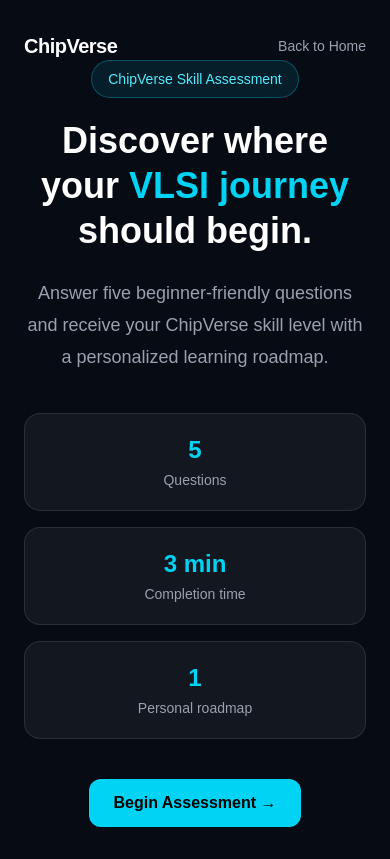
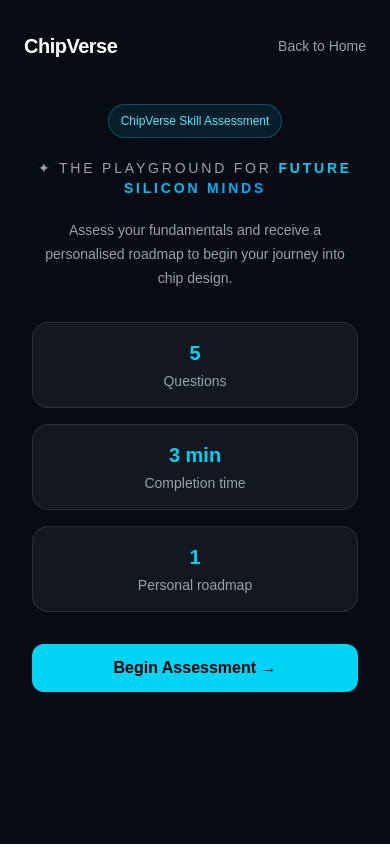
Before and after one commit to amoghakulkarni377/chipverse, a Next.js app: page / in a window 390 px wide. Built offline with nearby package versions, Linux system fonts and the light colour scheme.

Commit message:
Add ChipVerse brand tagline to hero section

```diff
--- a/src/app/page.js
+++ b/src/app/page.js
@@ -126,50 +126,48 @@
       </nav>
 
       {!started && !completed && (
-        <section className="mx-auto flex min-h-[80vh] max-w-4xl flex-col items-center justify-center text-center">
-          <span className="mb-5 rounded-full border border-cyan-400/30 bg-cyan-400/10 px-4 py-2 text-sm text-cyan-300">
+  <section className="mx-auto flex min-h-[80vh] w-full max-w-4xl flex-col items-center justify-center px-2 py-10 text-center sm:px-4">
+    <span className="mb-5 rounded-full border border-cyan-400/30 bg-cyan-400/10 px-3 py-2 text-xs text-cyan-300 sm:px-4 sm:text-sm">
       ChipVerse Skill Assessment
     </span>
 
-          <h1 className="max-w-3xl text-4xl font-bold leading-tight sm:text-6xl">
-            Discover where your
-            <span className="text-cyan-400"> VLSI journey </span>
-            should begin.
-          </h1>
-
-          <p className="mt-6 max-w-2xl text-lg leading-8 text-gray-400">
-            Answer five beginner-friendly questions and receive your
-            ChipVerse skill level with a personalized learning roadmap.
+    <p className="text-sm tracking-[0.2em] uppercase text-gray-400">
+  ✦ The Playground for{" "}
+  <span className="bg-gradient-to-r from-cyan-400 to-sky-500 bg-clip-text text-transparent font-semibold">
+    Future Silicon Minds
+  </span>
 </p>
 
-          <div className="mt-10 grid w-full max-w-2xl gap-4 sm:grid-cols-3">
-            <div className="rounded-2xl border border-white/10 bg-white/5 p-5">
-              <p className="text-2xl font-bold text-cyan-400">5</p>
+    <p className="mt-5 max-w-2xl text-sm leading-6 text-gray-400 sm:mt-6 sm:text-base sm:leading-7 lg:text-lg lg:leading-8">
+      Assess your fundamentals and receive a personalised roadmap
+      to begin your journey into chip design.
+    </p>
+
+    <div className="mt-8 grid w-full max-w-2xl grid-cols-1 gap-4 sm:mt-10 sm:grid-cols-3">
+      <div className="rounded-2xl border border-white/10 bg-white/5 p-4 sm:p-5">
+        <p className="text-xl font-bold text-cyan-400 sm:text-2xl">5</p>
         <p className="mt-1 text-sm text-gray-400">Questions</p>
       </div>
 
-            <div className="rounded-2xl border border-white/10 bg-white/5 p-5">
-              <p className="text-2xl font-bold text-cyan-400">3 min</p>
+      <div className="rounded-2xl border border-white/10 bg-white/5 p-4 sm:p-5">
+        <p className="text-xl font-bold text-cyan-400 sm:text-2xl">3 min</p>
         <p className="mt-1 text-sm text-gray-400">Completion time</p>
       </div>
 
-            <div className="rounded-2xl border border-white/10 bg-white/5 p-5">
-              <p className="text-2xl font-bold text-cyan-400">1</p>
+      <div className="rounded-2xl border border-white/10 bg-white/5 p-4 sm:p-5">
+        <p className="text-xl font-bold text-cyan-400 sm:text-2xl">1</p>
         <p className="mt-1 text-sm text-gray-400">Personal roadmap</p>
       </div>
     </div>
 
-     <div className="mt-10 flex justify-center">
+    <div className="mt-8 flex w-full justify-center sm:mt-10">
       <Link
         href="/login"
-  className="bg-cyan-400 hover:bg-cyan-300 text-black font-semibold px-6 py-3 rounded-xl transition"
+        className="w-full max-w-sm rounded-xl bg-cyan-400 px-6 py-3 text-center font-semibold text-black transition hover:bg-cyan-300 sm:w-auto"
       >
-
         Begin Assessment →
       </Link>
     </div>
-
-
   </section>
 )}
 
```
Lines whose indentation alone changed are shown as unchanged.
